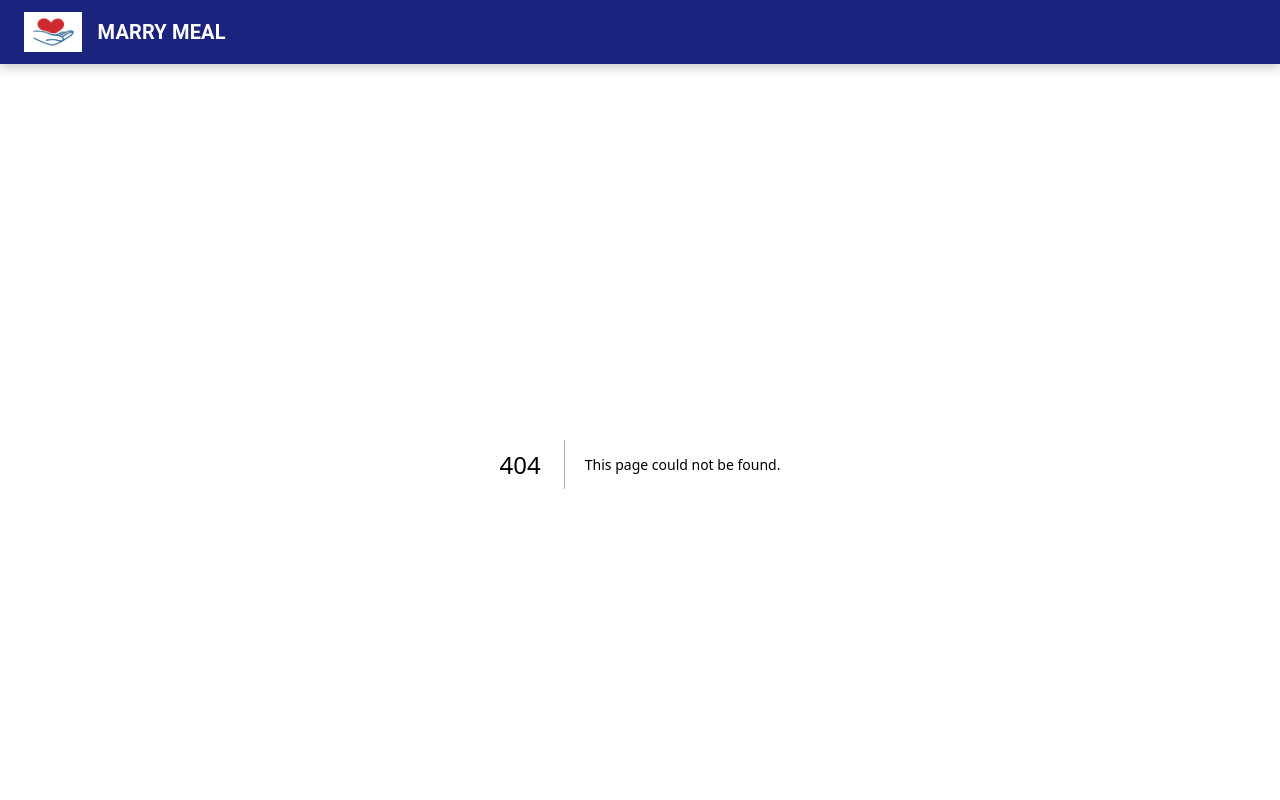
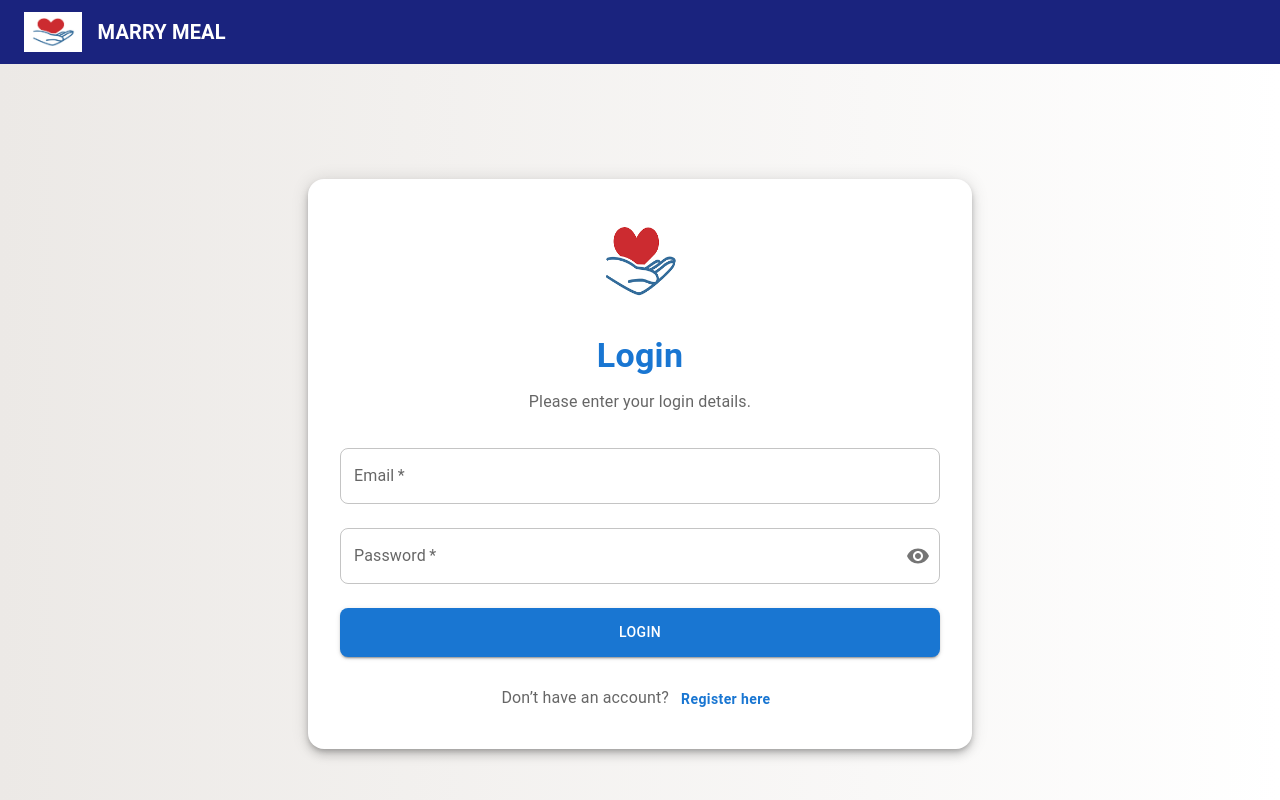
Before and after one commit to KyawZin369/Marry-Meal, a Next.js app: page /login in a window 1280 px wide. Before the commit this address had no page. Shown: the top 800 px of the page. Built offline with nearby package versions, Linux system fonts and the light colour scheme.

Commit message:
Login Page Khu Soe

```diff
--- a/package.json
+++ b/package.json
@@ -14,8 +14,8 @@
     "@mui/icons-material": "^6.1.9",
     "@mui/material": "^6.1.9",
     "next": "15.0.3",
-    "react": "19.0.0-rc-66855b96-20241106",
-    "react-dom": "19.0.0-rc-66855b96-20241106",
+    "react": "^18.2.0",
+    "react-dom": "^18.2.0",
     "react-hook-form": "^7.53.2"
   },
   "devDependencies": {
--- /dev/null
+++ b/src/app/login/page.tsx
@@ -0,0 +1,14 @@
+"use client";
+
+// import LoginForm  from "@/components/Form";
+import LoginForm from "@/components/LoginForm";
+
+export default function Login () {
+
+
+    return (
+        <div>
+            <LoginForm/>
+        </div>
+    );
+}
--- /dev/null
+++ b/src/components/LoginForm.tsx
@@ -0,0 +1,172 @@
+"use client";
+
+import { useRouter } from "next/navigation";
+import { useForm, Controller } from "react-hook-form";
+import {
+  TextField,
+  Button,
+  Typography,
+  Box,
+  InputAdornment,
+  IconButton,
+  Stack,
+} from "@mui/material";
+import { Visibility, VisibilityOff } from "@mui/icons-material";
+import { useState } from "react";
+import Image from "next/image";
+
+interface LoginFormValues {
+  email: string;
+  password: string;
+}
+
+export default function LoginPage() {
+  const router = useRouter();
+  const { control, handleSubmit } = useForm<LoginFormValues>({
+    defaultValues: {
+      email: "",
+      password: "",
+    },
+  });
+
+  const [showPassword, setShowPassword] = useState(false);
+
+  const handleClickShowPassword = () => setShowPassword((prev) => !prev);
+
+  const onSubmit = (data: LoginFormValues) => {
+    console.log("Form Data Submitted: ", data);
+    // Handle authentication logic here
+  };
+
+  return (
+    <Stack
+      alignItems="center"
+      justifyContent="center"
+      minHeight="100vh"
+      sx={{ background: "linear-gradient(to right, #ece9e6, #ffffff)" }}
+    >
+      <Box
+        sx={{
+          maxWidth: 600,
+          width: "100%",
+          p: 4,
+          boxShadow: 6,
+          borderRadius: 4,
+          backgroundColor: "#ffffff",
+          margin: "30px 0px",
+        }}
+      >
+        <Box display="flex" justifyContent="center" mb={3}>
+          <Image src="/image/carelogo.png" alt="logo" width={100} height={100} />
+        </Box>
+
+        <Typography
+          variant="h4"
+          textAlign="center"
+          fontWeight="bold"
+          color="primary"
+          gutterBottom
+        >
+          Login
+        </Typography>
+
+        <Typography
+          variant="subtitle1"
+          textAlign="center"
+          color="textSecondary"
+          mb={4}
+        >
+          Please enter your login details.
+        </Typography>
+
+        <form onSubmit={handleSubmit(onSubmit)}>
+          <Box sx={{ mb: 3 }}>
+            <Controller
+              name="email"
+              control={control}
+              render={({ field }) => (
+                <TextField
+                  {...field}
+                  type="email"
+                  label="Email"
+                  variant="outlined"
+                  fullWidth
+                  required
+                  sx={{
+                    "& .MuiOutlinedInput-root": {
+                      borderRadius: 2,
+                    },
+                  }}
+                />
+              )}
+            />
+          </Box>
+
+          <Box sx={{ mb: 3 }}>
+            <Controller
+              name="password"
+              control={control}
+              render={({ field }) => (
+                <TextField
+                  {...field}
+                  type={showPassword ? "text" : "password"}
+                  label="Password"
+                  variant="outlined"
+                  fullWidth
+                  required
+                  sx={{
+                    "& .MuiOutlinedInput-root": {
+                      borderRadius: 2,
+                    },
+                  }}
+                  InputProps={{
+                    endAdornment: (
+                      <InputAdornment position="end">
+                        <IconButton
+                          onClick={handleClickShowPassword}
+                          edge="end"
+                        >
+                          {showPassword ? <VisibilityOff /> : <Visibility />}
+                        </IconButton>
+                      </InputAdornment>
+                    ),
+                  }}
+                />
+              )}
+            />
+          </Box>
+
+          <Box sx={{ mb: 3 }}>
+            <Button
+              type="submit"
+              variant="contained"
+              color="primary"
+              fullWidth
+              sx={{
+                padding: "12px",
+                borderRadius: 2,
+                "&:hover": {
+                  backgroundColor: "#3f51b5",
+                },
+              }}
+            >
+              Login
+            </Button>
+          </Box>
+
+          <Typography textAlign="center" color="textSecondary">
+            Don’t have an account?{" "}
+            <Button
+              variant="text"
+              color="primary"
+              onClick={() => router.push("/role")}
+              sx={{ textTransform: "none", fontWeight: "bold" }}
+            >
+              Register here
+            </Button>
+          </Typography>
+        </form>
+      </Box>
+    </Stack>
+  );
+}
--- a/src/components/Navigation.tsx
+++ b/src/components/Navigation.tsx
@@ -104,6 +104,18 @@ const Navigation: React.FC<NavigationBarProps> = ({
         )}
 
         {isRegistered && (
+          <>
+            <Button
+              variant="contained"
+              sx={{
+                margin: 2,
+              }}
+              onClick={() => {
+                router.push("/login");
+              }}
+            >
+              Login
+            </Button>
             <Button
               variant="contained"
               sx={{
@@ -115,6 +127,7 @@ const Navigation: React.FC<NavigationBarProps> = ({
             >
               Register
             </Button>
+          </>
         )}
       </Toolbar>
     </AppBar>
```
Also changed, not shown: 1 other file (tests, documents, lock files or other folders). Lines whose indentation alone changed are shown as unchanged.
